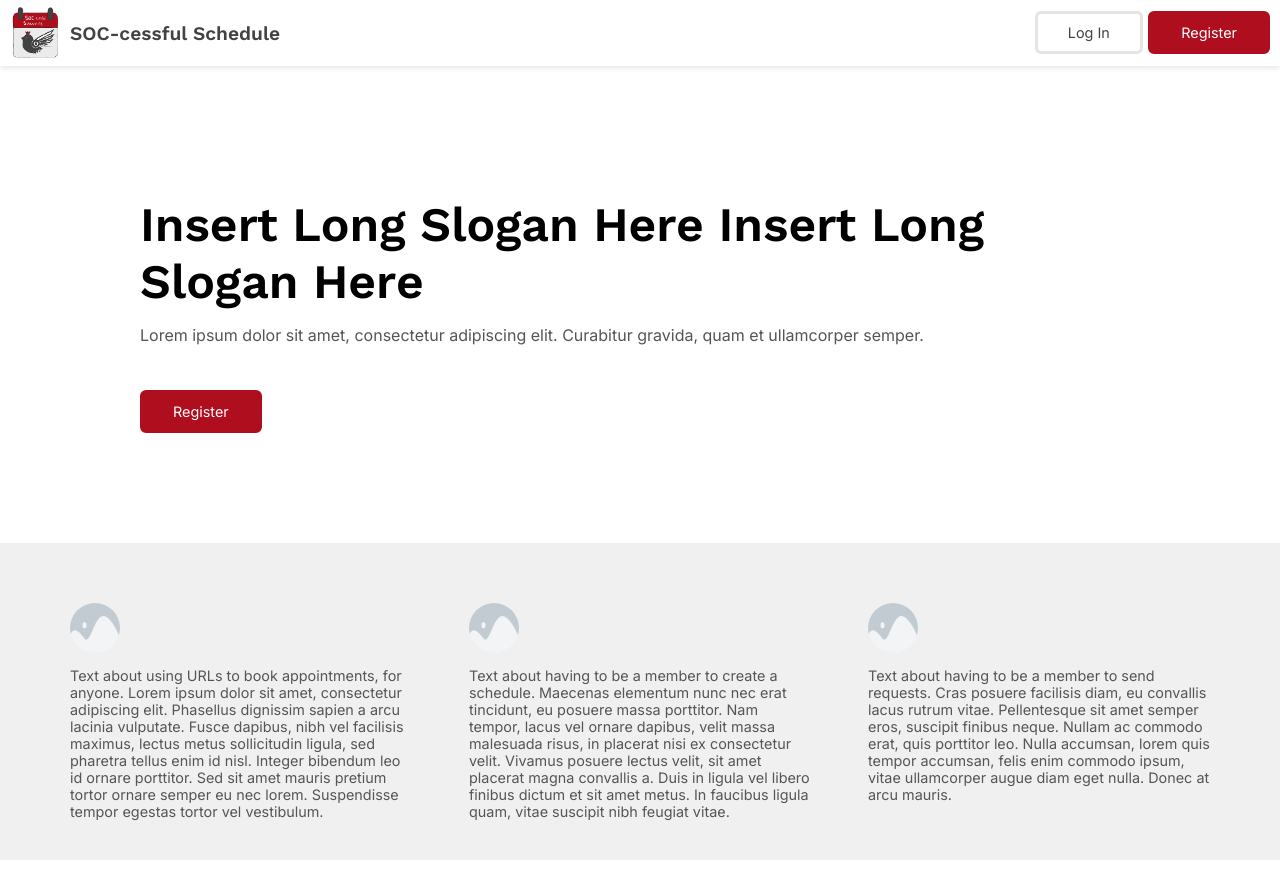
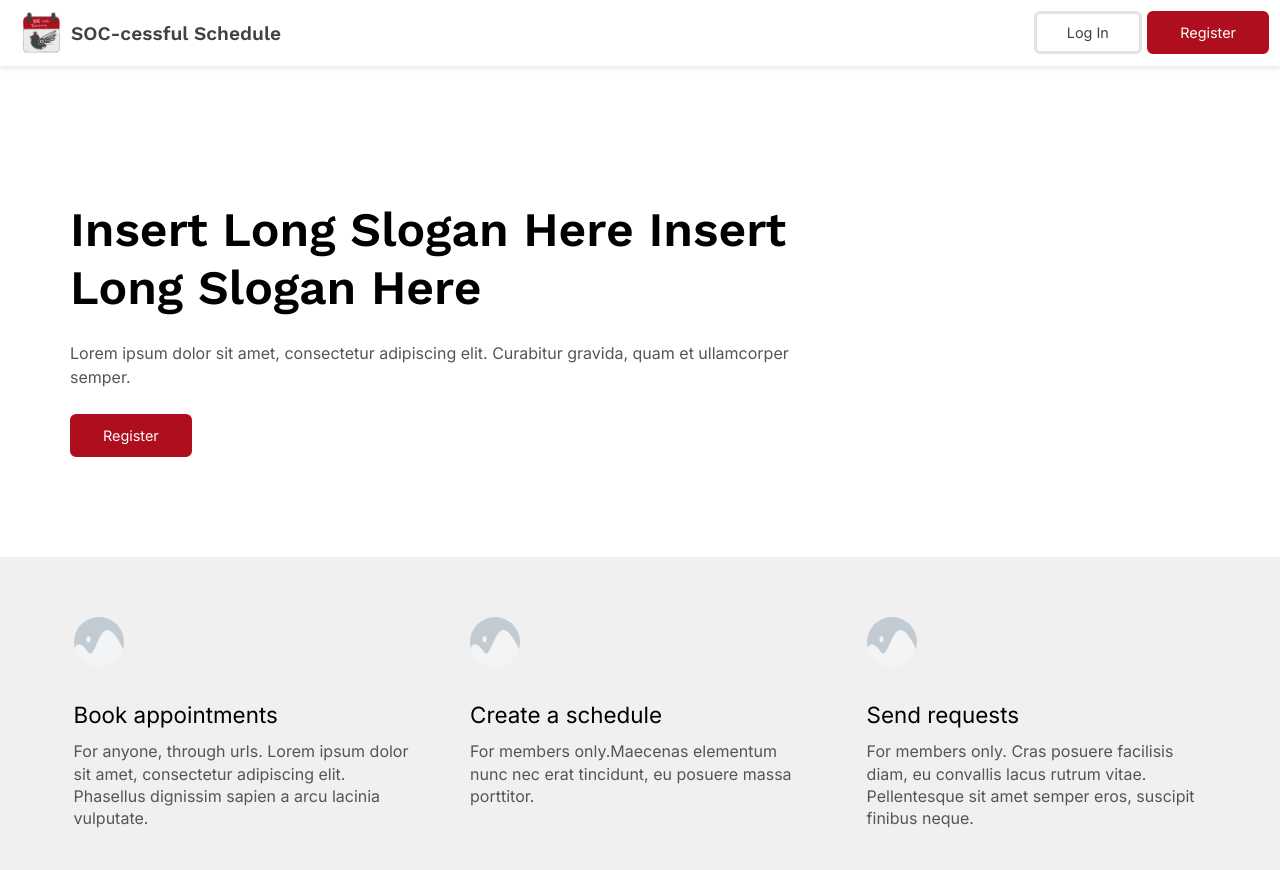
Before and after one commit to zu-greta/socs_sisters, a PHP site: page /landing.html in a window 1280 px wide. Run offline with PHP 8.4, Linux system fonts and the light colour scheme; some web fonts are replaced.

Commit message:
to do: replace lore ipsum, add icons and footer, add js

```diff
--- a/frontend_stuff/general_style.css
+++ b/frontend_stuff/general_style.css
@@ -1,10 +1,10 @@
 @import url('https://fonts.googleapis.com/css2?family=Work+Sans:wght@400;600&family=Montserrat:wght@400;600&family=Inter:wght@400;600&family=Arial&display=swap');
-body, p, button, form {
+body, p, h3, button, form {
   margin: 0;
   font-family: 'Inter', 'Helvetica Neue', sans-serif;
 }
 
-header, h1, h2, h3, .logo-name {
+header, h1, h2, .logo-name {
   font-family: 'Work Sans', 'Montserrat', Arial, sans-serif;
 }
 
@@ -15,7 +15,7 @@ header {
   background-color: white;
   width: 100%;
   box-shadow: 0 2px 5px rgba(0, 0, 0, 0.1);
-  padding: 11px 10px;
+  padding: 11px;
 }
 
 * {
@@ -23,12 +23,12 @@ header {
 }
 
 .nav-container {
-  /*background-color: black ;*/
+  /*background-color: black  ;*/
   display: flex;
   justify-content: space-between;
   width: 100%;
-  max-width: 1400px; /*Adjust if needed*/
   margin: 0 auto;
+  margin-left: 10px;
   height: 44px;
 }
 
@@ -40,7 +40,7 @@ header {
 }
 
 .nav-logo-img {
-  width: 50px;
+  width: 40px;
   height: auto;
   object-fit: contain;
   margin-right: 10px;
@@ -79,7 +79,7 @@ button.secondary {
 
 button.secondary:hover {
   background-color: #e4e4e4;
-  color: #ae0e1d;
+  color: #424242;
 }
 
 /* disabled button for when fields are not filled */
--- a/frontend_stuff/landing.html
+++ b/frontend_stuff/landing.html
@@ -13,20 +13,22 @@
         }
 
         .main-container {
-            max-width: 1000px;
+            max-width: 750px;
             width: 100%;
-            margin: 80px auto;
+            margin: 85px 500px 70px auto;
         }
 
         main h2 {
             font-size: 3rem;
-            margin-bottom: 15px;
+            margin-bottom: 25px;
+            line-height: 1.2;
         }
 
         main p {
             font-size: 1rem;
             color: #555;
-            margin-bottom: 45px;
+            margin-bottom: 25px;
+            line-height: 1.5;
         }
 
         .features {
@@ -38,7 +40,7 @@
         }
 
         .features-container {
-            max-width: 1260px;
+            max-width: 1133px;
             width: 100%;
             margin: 10px auto;
         }
@@ -59,11 +61,21 @@
             width: 50px;
             height: 50px;
             border-radius: 50%;
+            margin-bottom: 20px;
+        }
+
+        .icon-container h3 {
+            margin-top: 10px;
+            font-size: 1.4rem;
+            font-weight: lighter;
+            margin-bottom: 12px;
         }
 
         .icon-container p {
             margin-top: 10px;
-            font-size: 0.9rem;
+            font-size: 1rem;
+            font-weight: lighter;
+            line-height: 1.4;
             color: #555;
         }
     </style>
@@ -99,20 +111,23 @@
             <div class="features-icons">
                 <div class="icon-container">
                     <img src="png/placeholder.png" alt="Icon 1">
+                    <h3>Book appointments </h3>
                     <p>
-                        Text about using URLs to book appointments, for anyone. Lorem ipsum dolor sit amet, consectetur adipiscing elit. Phasellus dignissim sapien a arcu lacinia vulputate. Fusce dapibus, nibh vel facilisis maximus, lectus metus sollicitudin ligula, sed pharetra tellus enim id nisl. Integer bibendum leo id ornare porttitor. Sed sit amet mauris pretium tortor ornare semper eu nec lorem. Suspendisse tempor egestas tortor vel vestibulum.
+                        For anyone, through urls. Lorem ipsum dolor sit amet, consectetur adipiscing elit. Phasellus dignissim sapien a arcu lacinia vulputate.
                     </p>
                 </div>
                 <div class="icon-container">
                     <img src="png/placeholder.png" alt="Icon 2">
+                    <h3>Create a schedule</h3>
                     <p>
-                        Text about having to be a member to create a schedule. Maecenas elementum nunc nec erat tincidunt, eu posuere massa porttitor. Nam tempor, lacus vel ornare dapibus, velit massa malesuada risus, in placerat nisi ex consectetur velit. Vivamus posuere lectus velit, sit amet placerat magna convallis a. Duis in ligula vel libero finibus dictum et sit amet metus. In faucibus ligula quam, vitae suscipit nibh feugiat vitae.
+                        For members only.Maecenas elementum nunc nec erat tincidunt, eu posuere massa porttitor.
                     </p>
                 </div>
                 <div class="icon-container">
                     <img src="png/placeholder.png" alt="Icon 3">
+                    <h3>Send requests</h3>
                     <p>
-                        Text about having to be a member to send requests. Cras posuere facilisis diam, eu convallis lacus rutrum vitae. Pellentesque sit amet semper eros, suscipit finibus neque. Nullam ac commodo erat, quis porttitor leo. Nulla accumsan, lorem quis tempor accumsan, felis enim commodo ipsum, vitae ullamcorper augue diam eget nulla. Donec at arcu mauris.
+                        For members only. Cras posuere facilisis diam, eu convallis lacus rutrum vitae. Pellentesque sit amet semper eros, suscipit finibus neque.
                     </p>
                 </div>
             </div>
```
